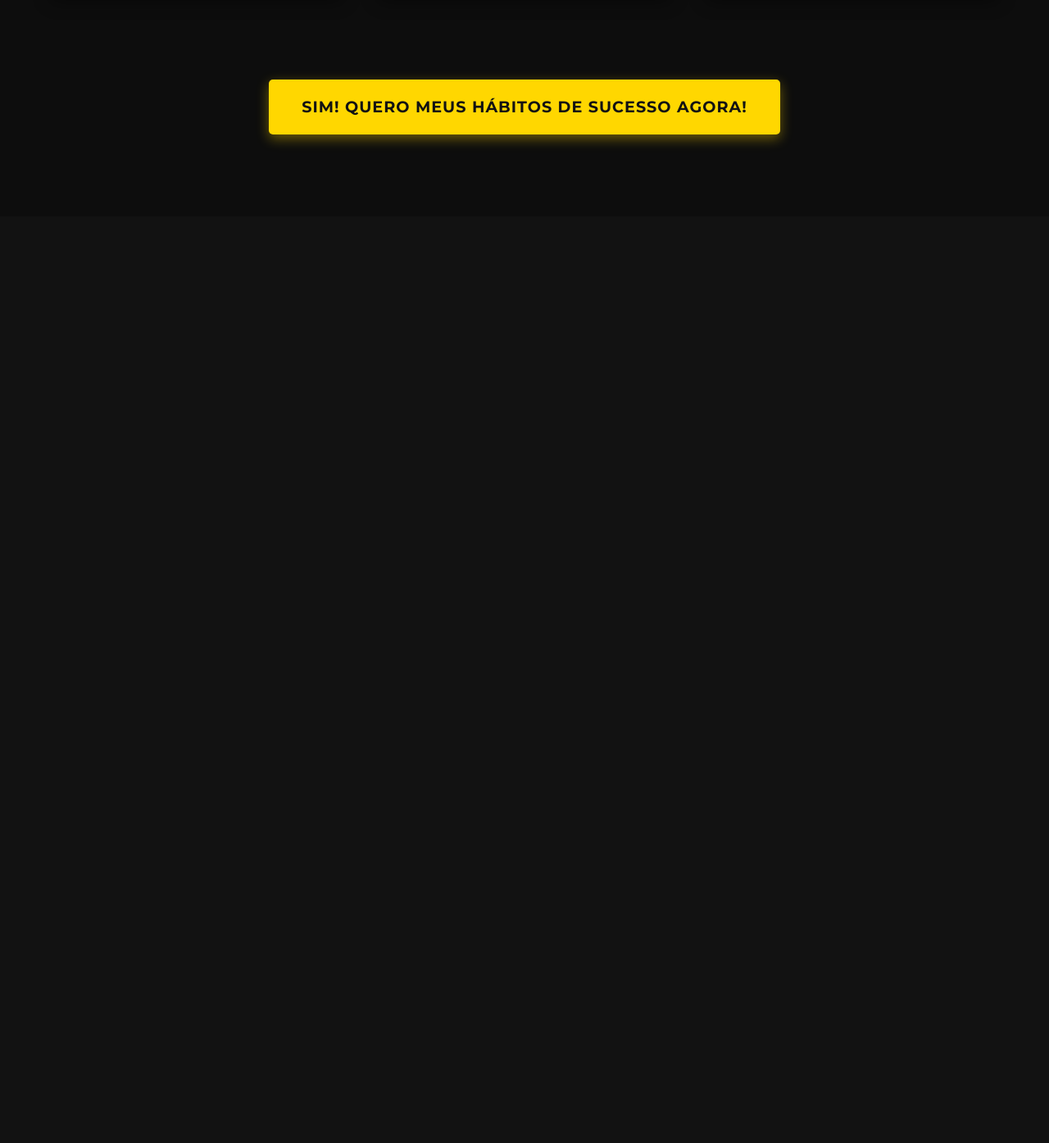
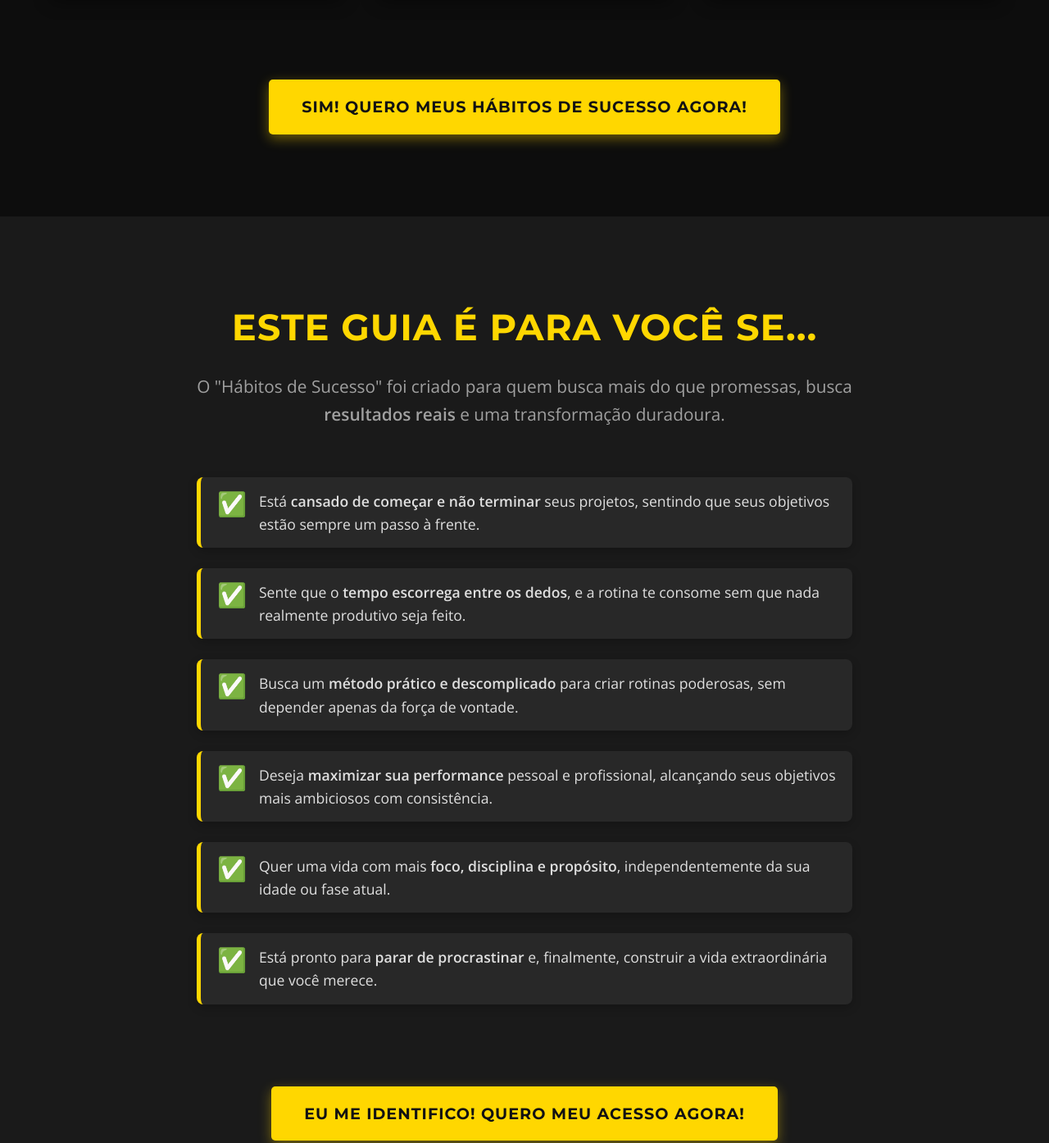
Before and after one commit to DevDavilla/pagina-vendas-ebook-habitos, a plain HTML site: page index.html in a window 1280 px wide. Shown: the part 3751-5145 px from the top of the page at 82% size. Before the commit the page ends 4015 px from the top, so only its background shows below. Drawn offline with nearby package versions, Linux system fonts and the light colour scheme.

Commit message:
Adiciona Secao 4: Para Quem e o Ebook, com lista de identificacao e CTA

```diff
--- a/index.html
+++ b/index.html
@@ -160,5 +160,73 @@
         >
       </div>
     </section>
+
+    <section class="for-whom-section">
+      <div class="container">
+        <h2 class="section-title">ESTE GUIA É PARA VOCÊ SE...</h2>
+        <p class="section-subtitle">
+          O "Hábitos de Sucesso" foi criado para quem busca mais do que
+          promessas, busca <span class="negrito">resultados reais</span> e uma
+          transformação duradoura.
+        </p>
+
+        <div class="for-whom-list">
+          <div class="for-whom-item">
+            <span class="icon">✅</span>
+            <p>
+              Está
+              <span class="negrito">cansado de começar e não terminar</span>
+              seus projetos, sentindo que seus objetivos estão sempre um passo à
+              frente.
+            </p>
+          </div>
+          <div class="for-whom-item">
+            <span class="icon">✅</span>
+            <p>
+              Sente que o
+              <span class="negrito">tempo escorrega entre os dedos</span>, e a
+              rotina te consome sem que nada realmente produtivo seja feito.
+            </p>
+          </div>
+          <div class="for-whom-item">
+            <span class="icon">✅</span>
+            <p>
+              Busca um
+              <span class="negrito">método prático e descomplicado</span> para
+              criar rotinas poderosas, sem depender apenas da força de vontade.
+            </p>
+          </div>
+          <div class="for-whom-item">
+            <span class="icon">✅</span>
+            <p>
+              Deseja
+              <span class="negrito">maximizar sua performance</span> pessoal e
+              profissional, alcançando seus objetivos mais ambiciosos com
+              consistência.
+            </p>
+          </div>
+          <div class="for-whom-item">
+            <span class="icon">✅</span>
+            <p>
+              Quer uma vida com mais
+              <span class="negrito">foco, disciplina e propósito</span>,
+              independentemente da sua idade ou fase atual.
+            </p>
+          </div>
+          <div class="for-whom-item">
+            <span class="icon">✅</span>
+            <p>
+              Está pronto para
+              <span class="negrito">parar de procrastinar</span> e, finalmente,
+              construir a vida extraordinária que você merece.
+            </p>
+          </div>
+        </div>
+
+        <a href="https://go.pepperpay.com.br/qcvpo" class="cta-button"
+          >EU ME IDENTIFICO! QUERO MEU ACESSO AGORA!</a
+        >
+      </div>
+    </section>
   </body>
 </html>
--- a/style.css
+++ b/style.css
@@ -410,3 +410,95 @@ body {
     font-size: 0.95em;
   }
 }
+
+/* --- SEÇÃO PARA QUEM É ESTE EBOOK --- */
+.for-whom-section {
+  background-color: #1a1a1a; /* Fundo para contraste com a seção anterior */
+  padding: 80px 20px;
+  text-align: center;
+}
+
+/* Os estilos para .section-title e .section-subtitle já foram definidos e serão herdados */
+
+.for-whom-list {
+  display: flex;
+  flex-direction: column; /* Lista vertical */
+  gap: 25px; /* Espaçamento entre os itens */
+  max-width: 800px; /* Limita a largura da lista para melhor leitura */
+  margin: 60px auto 80px auto; /* Centraliza a lista e define margens */
+  text-align: left; /* Alinha o texto da lista à esquerda */
+}
+
+.for-whom-item {
+  display: flex; /* Para alinhar o ícone e o texto na mesma linha */
+  align-items: flex-start; /* Alinha o início do texto com o ícone */
+  gap: 15px; /* Espaçamento entre o ícone e o texto */
+  padding: 15px 20px;
+  background-color: #282828; /* Fundo do item */
+  border-radius: 8px;
+  box-shadow: 0 4px 12px rgba(0, 0, 0, 0.2);
+  border-left: 5px solid #ffd700; /* Borda dourada à esquerda para destaque */
+}
+
+.for-whom-item .icon {
+  font-size: 1.8em; /* Tamanho do ícone */
+  color: #ffd700; /* Cor dourada para o ícone */
+  flex-shrink: 0; /* Impede que o ícone encolha */
+  line-height: 1; /* Alinha o ícone verticalmente */
+  margin-top: 3px; /* Pequeno ajuste visual */
+}
+
+.for-whom-item p {
+  font-family: "Open Sans", sans-serif;
+  font-size: 1.1em;
+  color: #e0e0e0; /* Texto claro */
+  line-height: 1.6;
+}
+
+/* --- Media Queries para Responsividade da Seção 4 --- */
+@media (max-width: 768px) {
+  .for-whom-list {
+    margin-top: 40px;
+    margin-bottom: 60px;
+    padding: 0 10px; /* Ajusta padding em telas menores */
+  }
+
+  .for-whom-item {
+    flex-direction: row; /* Mantém ícone e texto na mesma linha */
+    align-items: flex-start;
+    gap: 10px;
+    padding: 15px;
+  }
+
+  .for-whom-item .icon {
+    font-size: 1.5em;
+    margin-top: 0;
+  }
+
+  .for-whom-item p {
+    font-size: 1em;
+  }
+}
+
+@media (max-width: 480px) {
+  .for-whom-list {
+    gap: 20px;
+    margin-top: 30px;
+    margin-bottom: 50px;
+  }
+
+  .for-whom-item {
+    padding: 12px;
+  }
+
+  .for-whom-item .icon {
+    font-size: 1.3em;
+  }
+
+  .for-whom-item p {
+    font-size: 0.95em;
+  }
+}
+.negrito {
+  font-weight: bold;
+}
```
